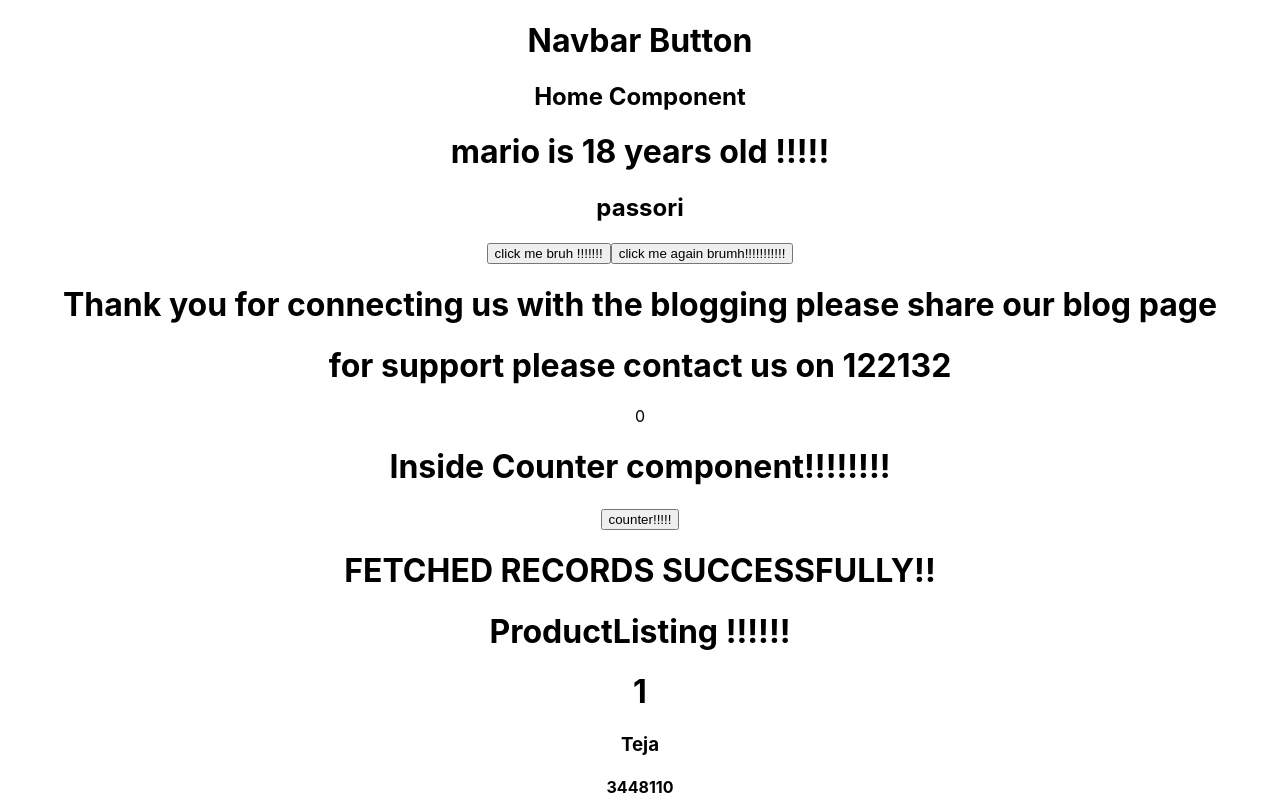
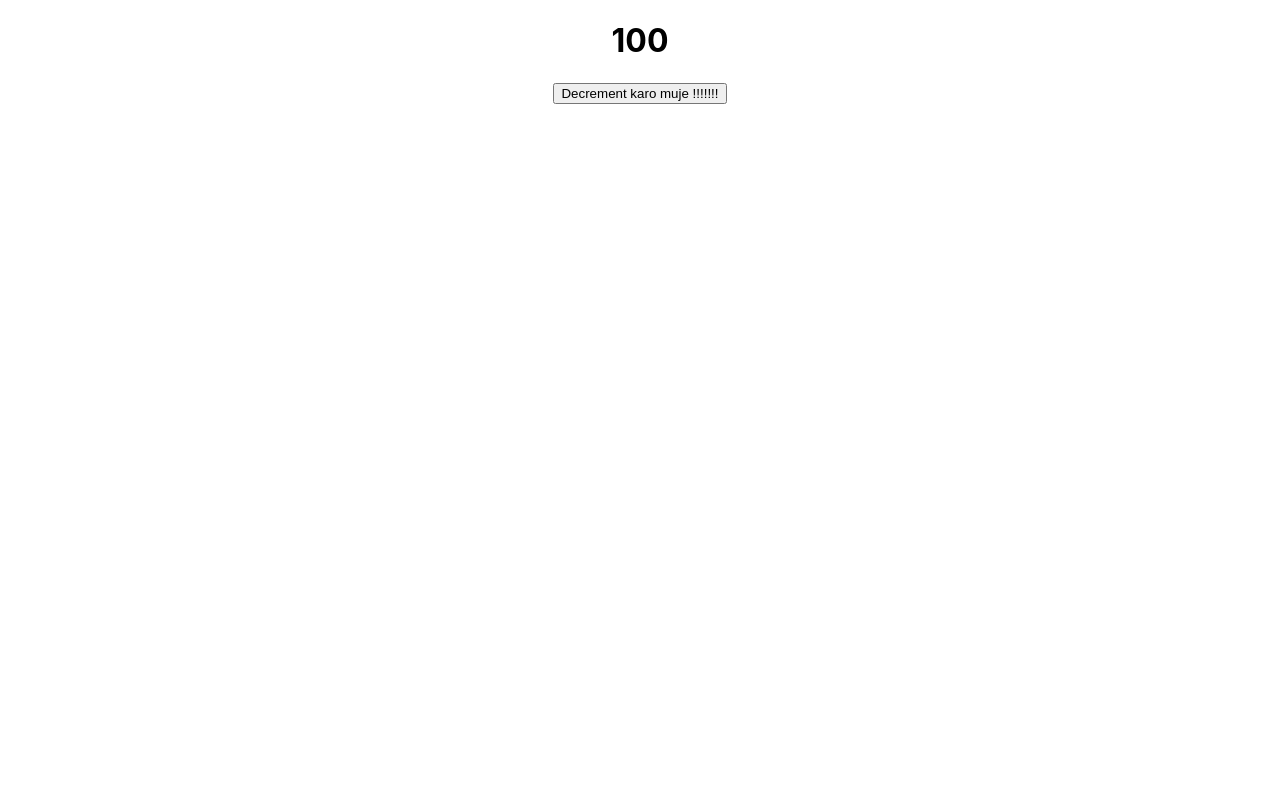
Before and after one commit to Harshsutaria/react-blog, a React (Create React App) app: page /decrement in a window 1280 px wide. Shown: the top 800 px of the page. Built offline with nearby package versions, Linux system fonts and the light colour scheme; data requests are answered from the project's data file.

Commit message:
add react routing L21 done , added new component

```diff
--- a/src/App.js
+++ b/src/App.js
@@ -5,6 +5,9 @@ import { ContactInfo } from "./ContactInfo";
 import Counter from "./Counter";
 import BlogListing from "./BlogListing";
 import { GetAll } from "./GetAll";
+import { DecrementCounter } from "./DecrementCounter";
+// importing routing module
+import { BrowserRouter as Router, Route, Switch } from "react-router-dom";
 function App() {
   // const name = "harsh rajesh sutaria";
   // const person = { a: "abd", surname: "deviliers" };
@@ -16,28 +19,48 @@ function App() {
      * the only thing we can`t output is boolean and object
      */
 
+    <Router>
       <div className="App">
         <div className="content">
+          <Switch>
+            <Route path="/navbar">
               <div className="navbar">
                 <Navbar></Navbar>
               </div>
+            </Route>
+            <Route path="/home">
               <div className="homePage">
                 <Home />
               </div>
+            </Route>
+            <Route path="/contact">
               <div className="contactPage">
                 <ContactInfo />
               </div>
+            </Route>
+
+            <Route path="/counter">
               <div className="counterPage">
                 <Counter />
               </div>
+            </Route>
             {/* <div className="ProductListing">
           <BlogListing />
         </div> */}
+            <Route path="/listing">
               <div className="ProductListing">
                 <GetAll />
               </div>
+            </Route>
+            <Route path="/decrement">
+              <div className="decrementCounter">
+                <DecrementCounter />
+              </div>
+            </Route>
+          </Switch>
         </div>
       </div>
+    </Router>
   );
 }
 
--- /dev/null
+++ b/src/DecrementCounter.js
@@ -0,0 +1,18 @@
+import { useState } from "react";
+export const DecrementCounter = () => {
+  console.log("INSIDE DecrementCounter METHOD!!!!!!!");
+  let [count, setCount] = useState(100);
+
+  const decrementCounter = () => {
+    setCount(count - 1);
+  };
+
+  return (
+    <div className="decrementKarVaro!">
+      <h1>{count}</h1>
+      <button onClick={() => decrementCounter()}>
+        Decrement karo muje !!!!!!!
+      </button>
+    </div>
+  );
+};
```
Lines whose indentation alone changed are shown as unchanged.
